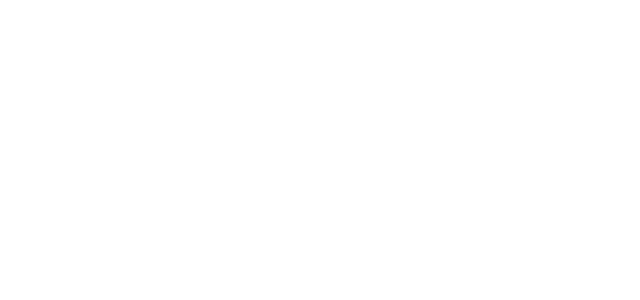
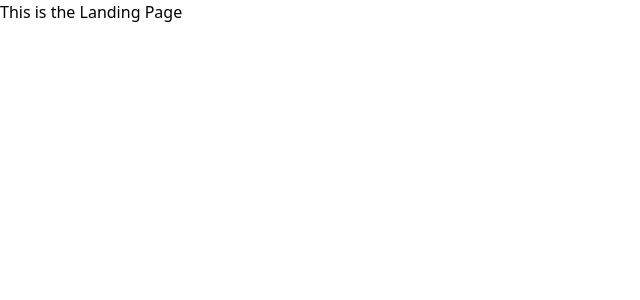
Before and after one commit to CyprienGille/DDW-Character-Builder, a Svelte app: page / in a window 1280 px wide. Shown: the top 300 px of the page, without its empty margins (0-640 px from the left). Built offline with nearby package versions, Linux system fonts and the light colour scheme.

Commit message:
Basic structure commit

```diff
--- a/src/App.svelte
+++ b/src/App.svelte
@@ -1,7 +1,33 @@
 <script lang="ts">
+  import Landing from "./lib/Landing.svelte";
+  import Menu from "./lib/Menu.svelte";
+  import Lineage from "./lib/Lineage.svelte";
+  import Class from "./lib/Class.svelte";
+  import Scores from "./lib/Scores.svelte";
+  import Description from "./lib/Description.svelte";
+  import Equipment from "./lib/Equipment.svelte";
+  import End from "./lib/End.svelte";
   import { invoke } from "@tauri-apps/api/tauri";
 
   let current_page_id = 0;
 </script>
 
-<main />
+<main>
+  {#if current_page_id <= 0}
+    <Landing />
+  {:else if current_page_id == 1}
+    <Menu />
+  {:else if current_page_id == 2}
+    <Lineage />
+  {:else if current_page_id == 3}
+    <Class />
+  {:else if current_page_id == 4}
+    <Scores />
+  {:else if current_page_id == 5}
+    <Description />
+  {:else if current_page_id == 6}
+    <Equipment />
+  {:else if current_page_id >= 7}
+    <End />
+  {/if}
+</main>
--- /dev/null
+++ b/src/lib/Class.svelte
@@ -0,0 +1 @@
+<main>Choix de la classe</main>
--- /dev/null
+++ b/src/lib/Description.svelte
@@ -0,0 +1 @@
+<main>Background + Entrée des elems misc, allies, orgs, backstory etc etc</main>
--- /dev/null
+++ b/src/lib/End.svelte
@@ -0,0 +1 @@
+<main>Ending page - save character sheet json somewhere</main>
--- /dev/null
+++ b/src/lib/Equipment.svelte
@@ -0,0 +1,3 @@
+<main>
+    Génération de l'équipement en fonction de la classe et du background
+</main>
--- a/src/lib/Landing.svelte
+++ b/src/lib/Landing.svelte
@@ -1,3 +1,5 @@
 <script lang="ts">
     import { invoke } from "@tauri-apps/api/tauri";
 </script>
+
+<main>This is the Landing Page</main>
--- /dev/null
+++ b/src/lib/Lineage.svelte
@@ -0,0 +1 @@
+<main>Choix de la race</main>
--- /dev/null
+++ b/src/lib/Menu.svelte
@@ -0,0 +1,4 @@
+<script lang="ts">
+</script>
+
+<main>Menu - options pour la création de perso ?</main>
--- /dev/null
+++ b/src/lib/Scores.svelte
@@ -0,0 +1 @@
+<main>Entrée des scores</main>
```
